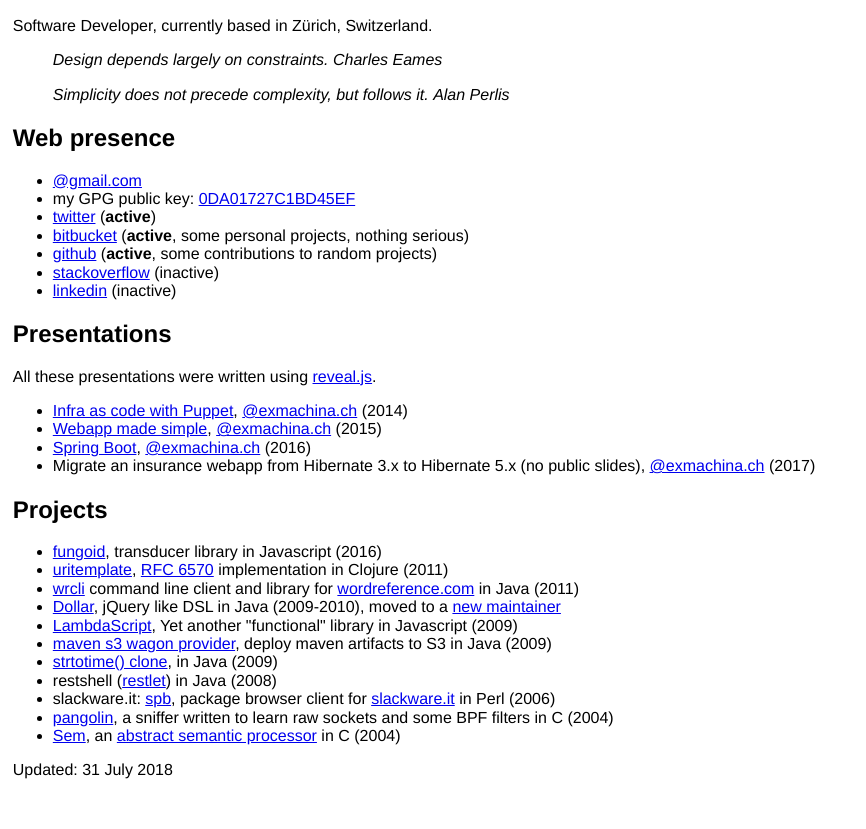
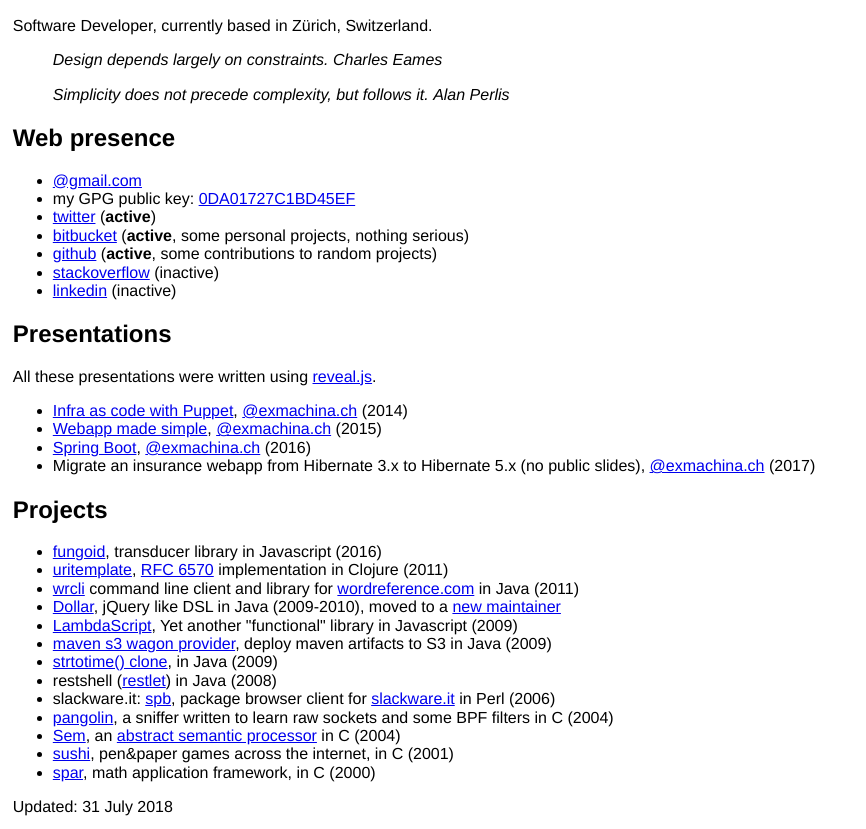
Before and after one commit to dfa1/dfa1.github.io, a plain HTML site: page index.html in a window 1280 px wide. Shown: the part 123-952 px from the top of the page, without its empty margins (0-866 px from the left). Before the commit the page ends 916 px from the top, so only its background shows below. Drawn offline with Linux system fonts and the light colour scheme.

Commit message:
new stuff

```diff
--- a/index.html
+++ b/index.html
@@ -77,6 +77,8 @@
       <li>
         <a href="https://bitbucket.org/dfa/sem">Sem</a>, an <a href="https://halfgeek.org/wiki/SIMPLESEM">abstract semantic processor</a> in C (2004)
       </li>
+	  <li><a href="http://sushi.sourceforge.net/">sushi</a>, pen&amp;paper games across the internet, in C (2001)</li>
+	  <li><a href="http://spar.sourceforge.net/">spar</a>, math application framework, in C (2000)</li>
     </ul>
 	<footer>Updated: 31 July 2018</footer>
   </body>
```
